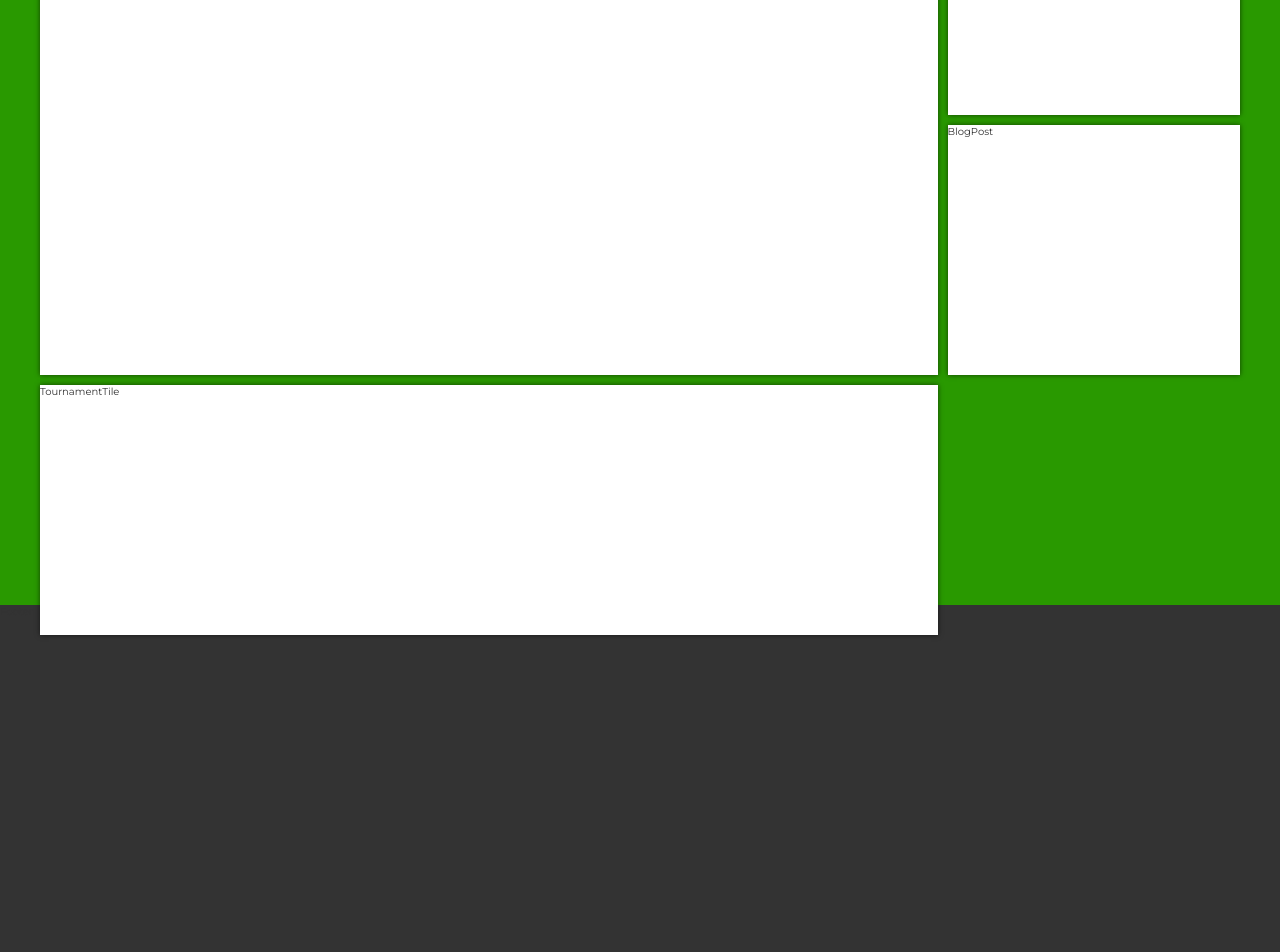
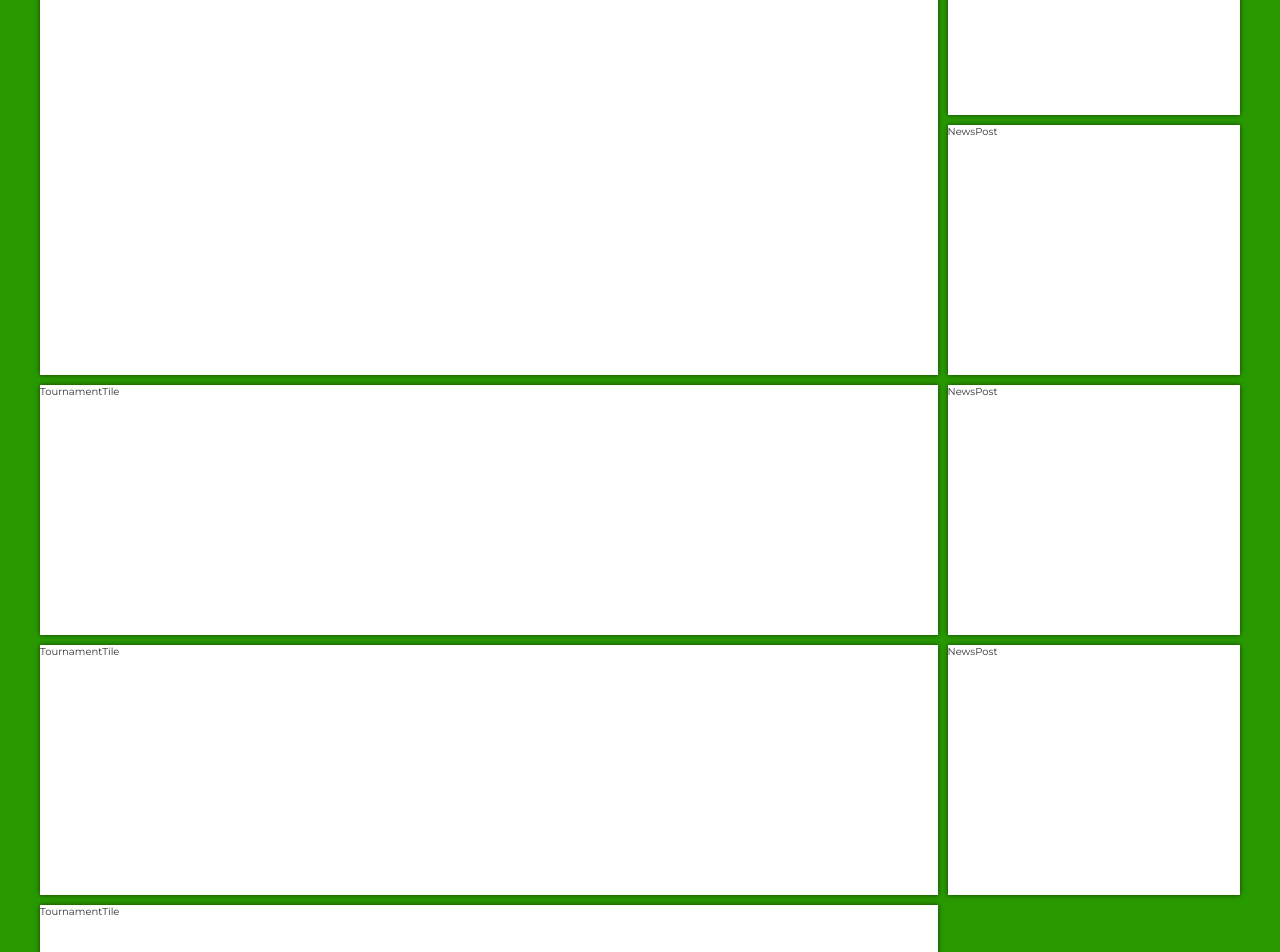
Before and after one commit to obrebskim/Tournament-maker-front, a React (Create React App) app: page / in a window 1280 px wide. Shown: the part 600-1552 px from the top of the page. Built offline with nearby package versions, Linux system fonts and the light colour scheme.

Commit message:
Improve grid styles in Main component

```diff
--- a/src/views/pages/Main/Main.tsx
+++ b/src/views/pages/Main/Main.tsx
@@ -9,23 +9,28 @@ export default function Main() {
         <Container>
             <div className='placeholder'></div>
             <Slider />
+            <TournamentTile />
+            <TournamentTile />
+            <TournamentTile />
+            <TournamentTile />
             <NewsPost />
             <NewsPost />
             <NewsPost />
-            <TournamentTile />
+            <NewsPost />
+            <NewsPost />
         </Container>
     )
 }
 
 const Container = styled.main`
-    height: 1000px;
     width: 1200px;
     position: relative;
     display: grid;
     grid-template-columns: repeat(4,minmax(250px,1fr));
+    grid-auto-flow: column;
     grid-auto-rows: 250px;
     gap: 10px;
-    margin: -350px auto 0 auto;
+    margin: -350px auto 100px auto;
 
     & > section, & > article {
         background: #fff;
--- a/src/views/pages/Main/NewsPost.tsx
+++ b/src/views/pages/Main/NewsPost.tsx
@@ -1,7 +1,12 @@
 import React from 'react'
+import styled from 'styled-components'
 
 export default function NewsPost() {
     return (
-        <article>BlogPost</article>
+        <Container>NewsPost</Container>
     )
 }
+
+const Container = styled.article`
+
+`
--- a/src/views/pages/Main/TournamentTile.tsx
+++ b/src/views/pages/Main/TournamentTile.tsx
@@ -8,5 +8,5 @@ export default function TournamentTile() {
 }
 
 const Container = styled.article`
-    grid-column: 1/4;
+    grid-column: 1 / span 3;
 `
```
